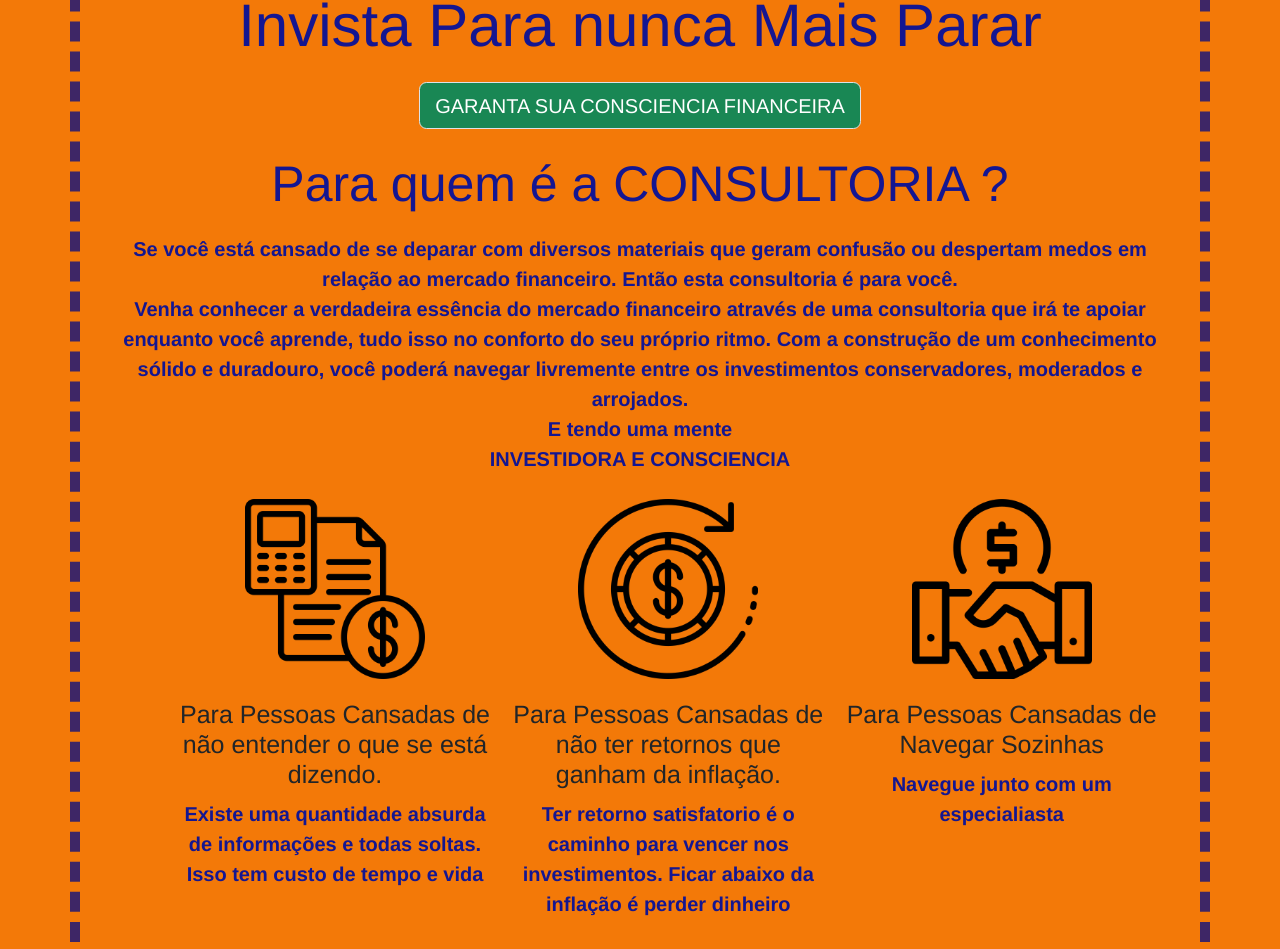
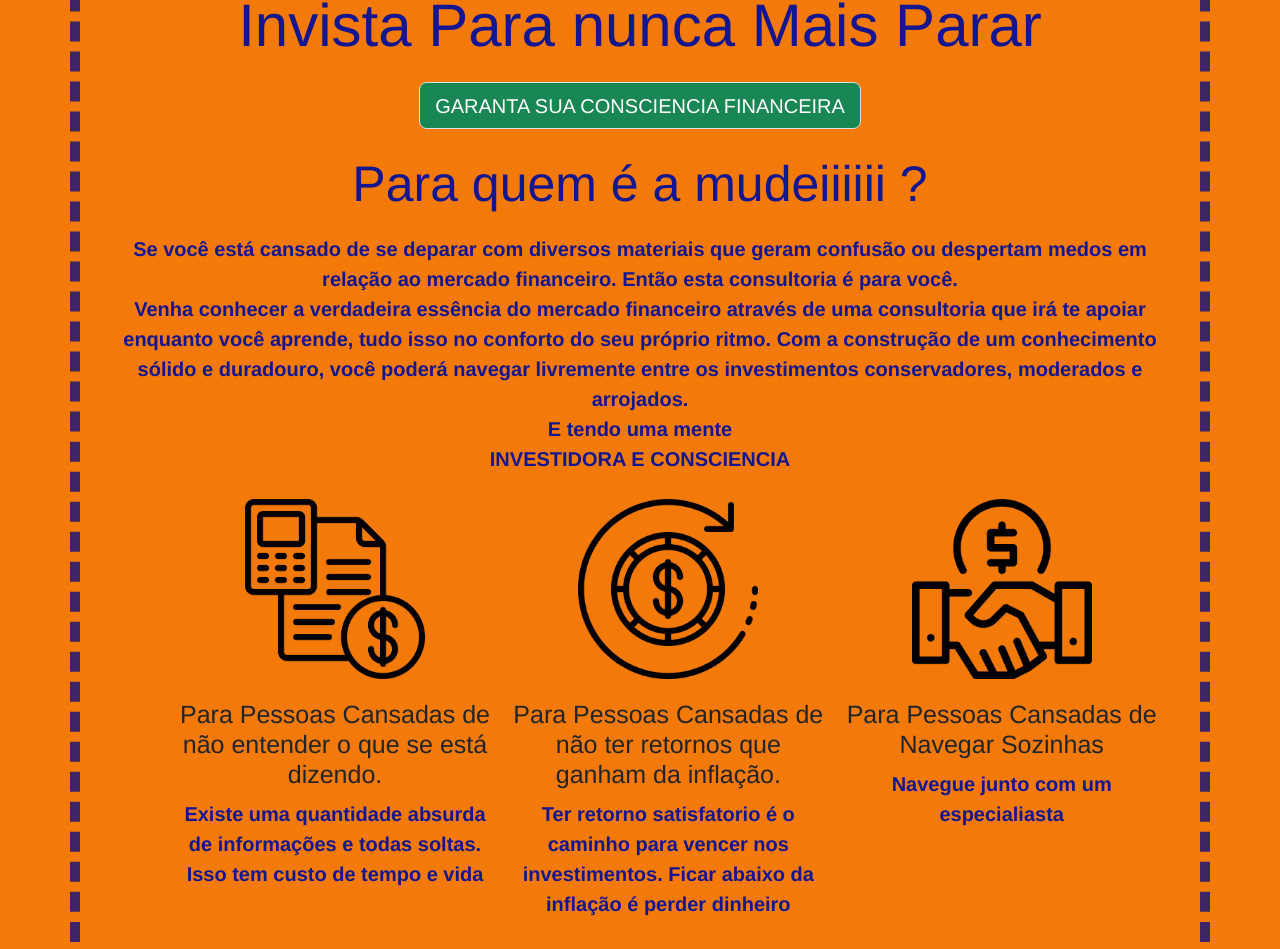
Before and after one commit to melguelor/consultoria, a React (Create React App) app: page / in a window 1280 px wide. Shown: the part 759-1708 px from the top of the page. Built offline with nearby package versions, Linux system fonts and the light colour scheme.

Commit message:
mudei para ver

```diff
--- a/src/App.js
+++ b/src/App.js
@@ -38,7 +38,7 @@ function App() {
         </Container>
 
         <Container className=' mt-1 secao_1'>
-          <p className='display-6'>Para quem é a CONSULTORIA ?</p>
+          <p className='display-6'>Para quem é a mudeiiiiii ?</p>
           <p className='text-center'>
           Se você está cansado de se deparar com diversos materiais que geram confusão ou despertam medos em relação ao mercado financeiro. Então esta consultoria é para você.
           <br/>Venha conhecer a verdadeira essência do mercado financeiro através de uma consultoria que irá te apoiar enquanto você aprende, tudo isso no conforto do seu próprio ritmo.
```
